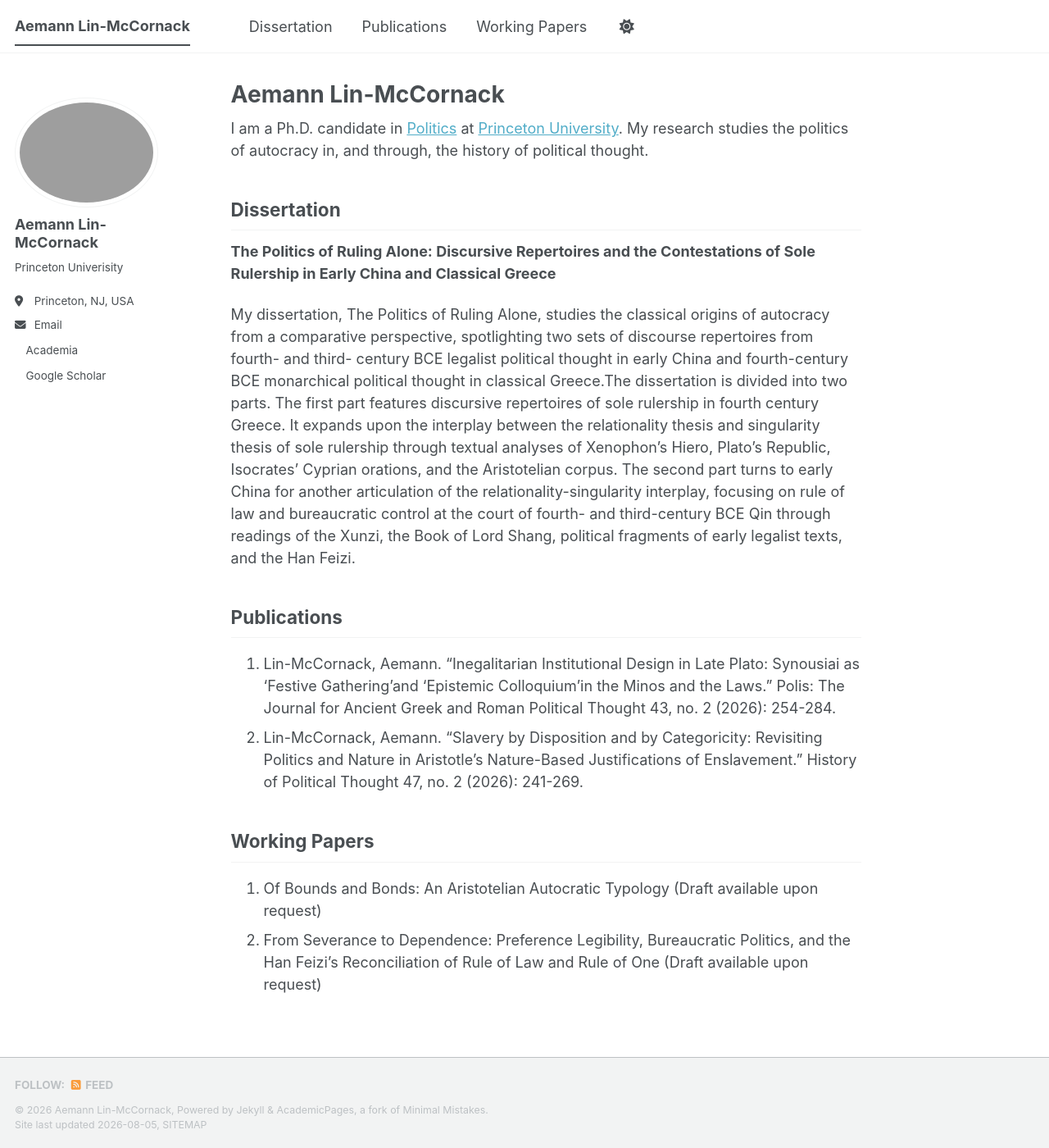
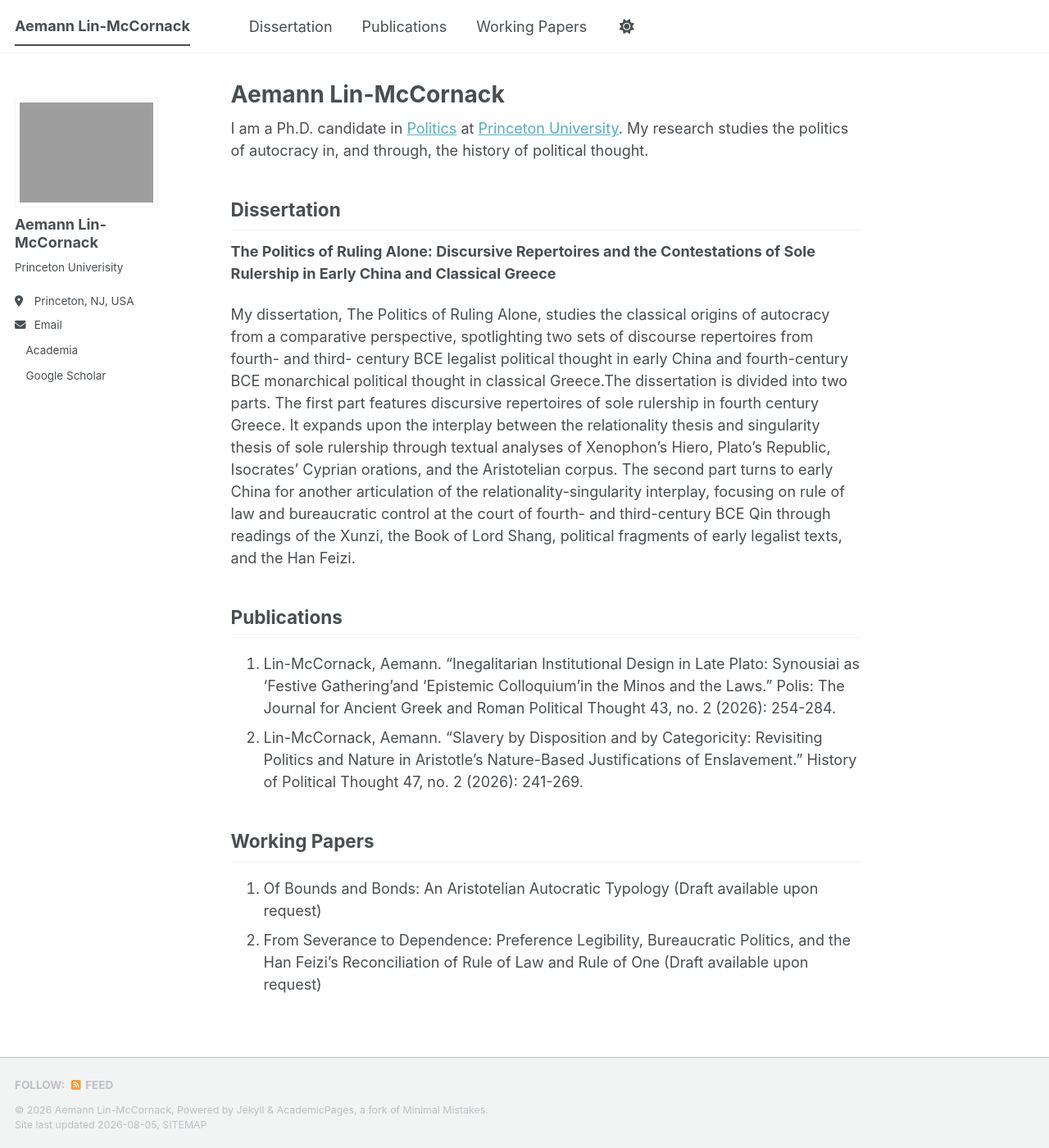
Before and after one commit to aemannlinmccornack/aemannlinmccornack.github.io, a Jekyll site: the page built from _pages/about.md, in a window 1280 px wide and 1400 px high. Shown: the whole window at 82% size. Built offline with Jekyll 4.4.1, drawn with Linux system fonts in a browser that asks for light colours; a style sheet for code colours, icons or effects is not loaded.

Commit message:
changed about.md

```diff
--- a/_pages/about.md
+++ b/_pages/about.md
@@ -3,6 +3,11 @@ permalink: /
 title: Aemann Lin-McCornack
 author_profile: true
 ---
+<style>
+.author__avatar img {
+  border-radius: 0 !important;
+}
+</style>
 
 I am a Ph.D. candidate in [Politics](https://politics.princeton.edu/people/aemann-lin-mccornack) at [Princeton University](https://www.princeton.edu). My research studies the politics of autocracy in, and through, the history of political thought.
 
```
